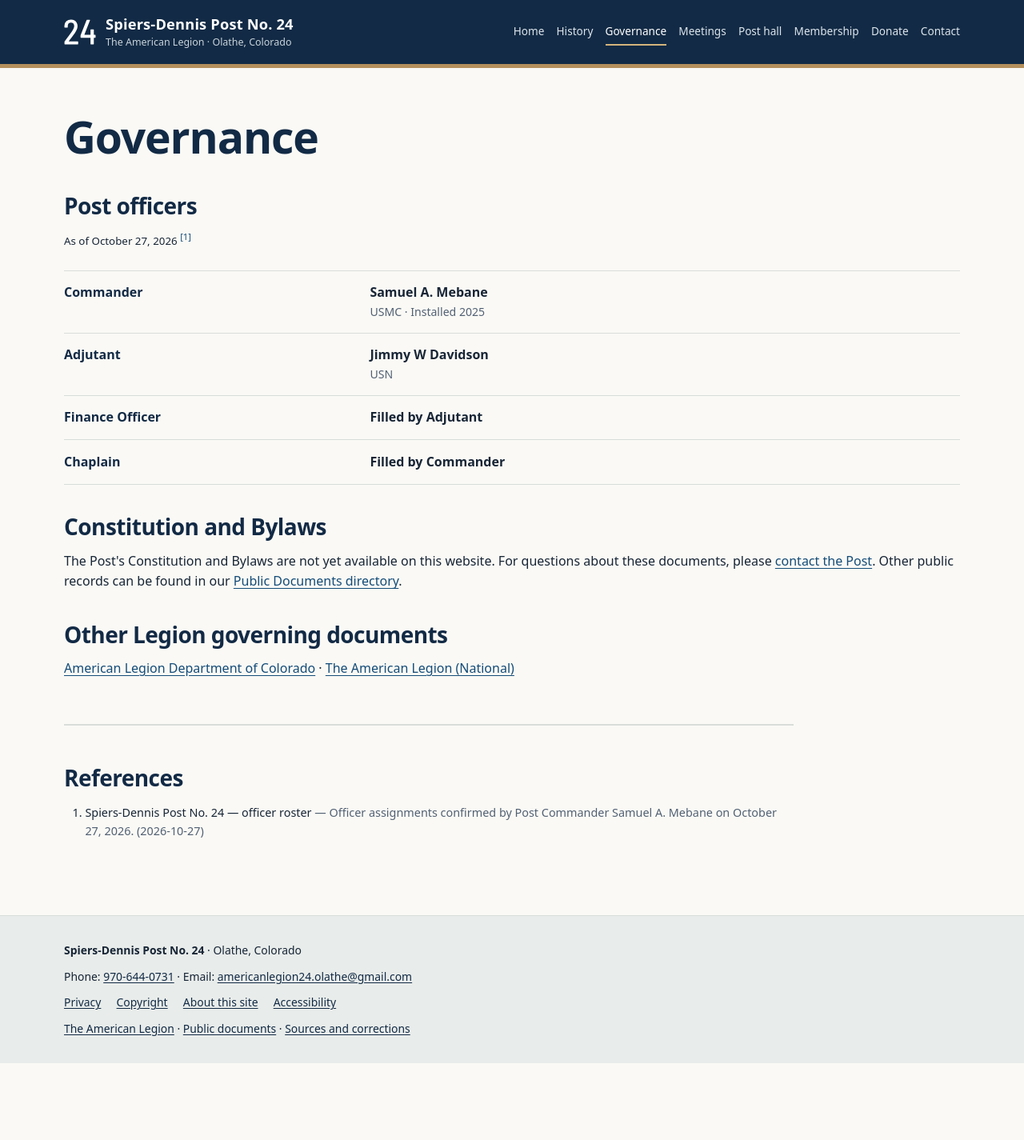
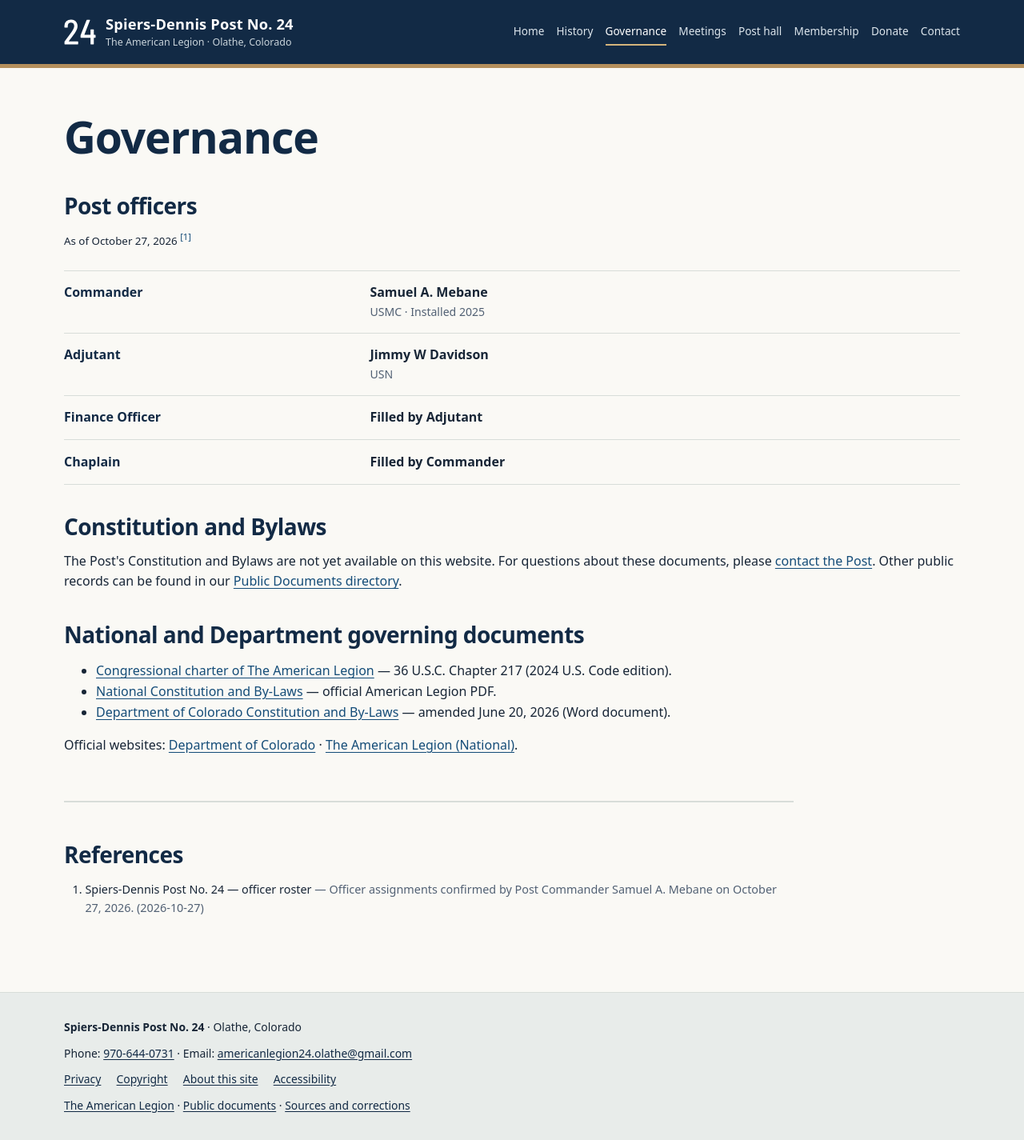
Before and after one commit to SPIERS-DENNIS-POST/spiers-dennis-post.github.io, a Jekyll site: the page built from governance/index.md, in a window 1280 px wide. Shown: the whole page at 80% size. Built offline with Jekyll 4.4.1, drawn with Linux system fonts in a browser that asks for light colours; before the commit the page ends 1329 px from its top, so only the background shows below that.

Commit message:
Link federal Legion charter and National and Colorado constitutions and bylaws

```diff
--- a/governance/index.md
+++ b/governance/index.md
@@ -21,5 +21,10 @@
 </dl>
 <h2>Constitution and Bylaws</h2>
 <p>The Post's Constitution and Bylaws are not yet available on this website. For questions about these documents, please <a href="{{ '/contact/' | relative_url }}">contact the Post</a>. Other public records can be found in our <a href="{{ '/documents/' | relative_url }}">Public Documents directory</a>.</p>
-<h2>Other Legion governing documents</h2>
-<p><a href="https://coloradolegion.org/">American Legion Department of Colorado</a> · <a href="https://www.legion.org/">The American Legion (National)</a></p>
+<h2>National and Department governing documents</h2>
+<ul>
+<li><a href="https://www.govinfo.gov/content/pkg/USCODE-2024-title36/html/USCODE-2024-title36-subtitleII-partB-chap217.htm">Congressional charter of The American Legion</a> — 36 U.S.C. Chapter 217 (2024 U.S. Code edition).</li>
+<li><a href="https://www.legion.org/getmedia/fba34c55-e1f8-4ac5-8db4-0866cf4b2d9a/20ia0926-constitution-and-by-laws.pdf">National Constitution and By-Laws</a> — official American Legion PDF.</li>
+<li><a href="https://coloradolegion.org/uploads/1/4/6/7/146715414/department_of_colorado_constitution_bylaws_amended_june_20_2026.docx">Department of Colorado Constitution and By-Laws</a> — amended June 20, 2026 (Word document).</li>
+</ul>
+<p>Official websites: <a href="https://coloradolegion.org/">Department of Colorado</a> · <a href="https://www.legion.org/">The American Legion (National)</a>.</p>
```
